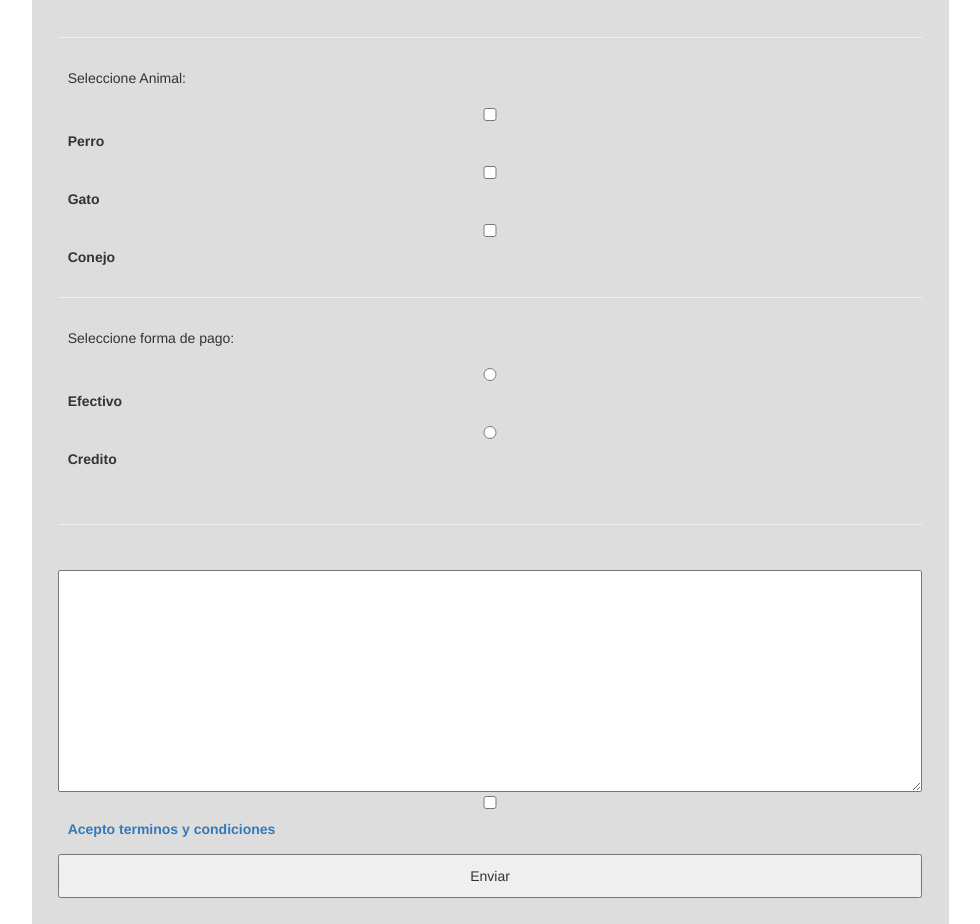
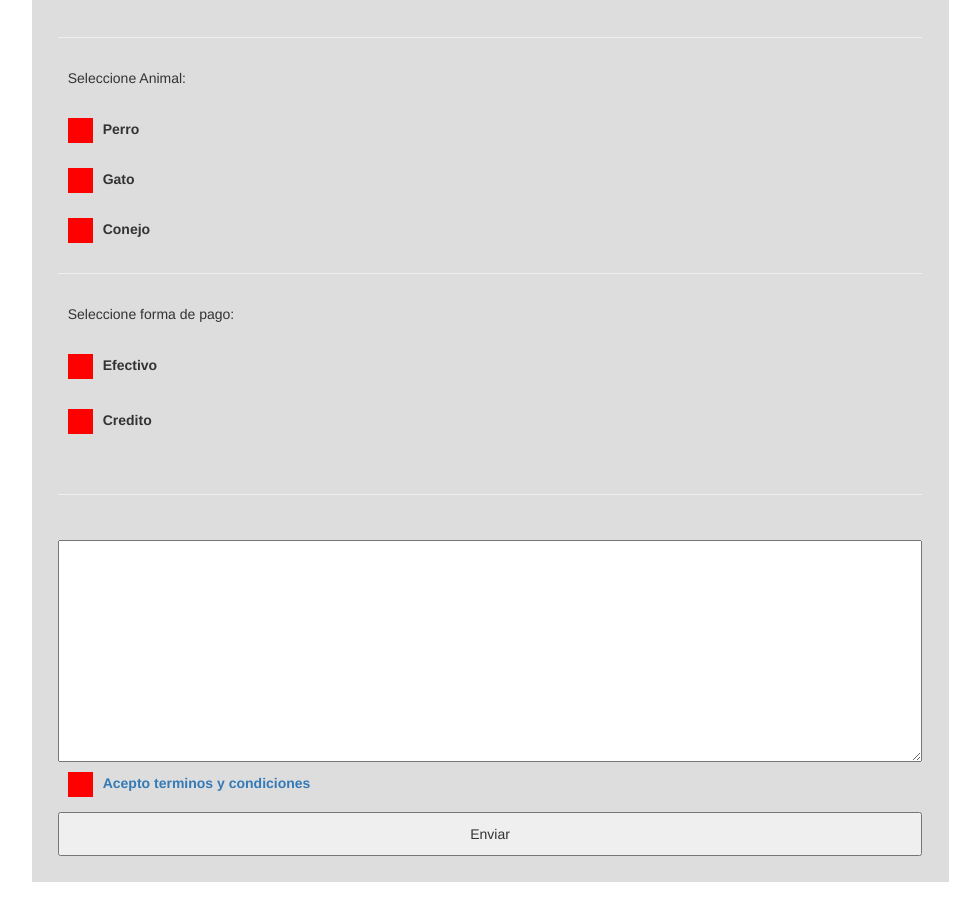
Before and after one commit to Thomascm19/-form-validation, a plain HTML site: page index.html in a window 1280 px wide. Shown: the part 613-1537 px from the top of the page, without its empty margins (150-1130 px from the left). After the commit the page ends 1495 px from the top, so only its background shows below. Drawn offline with nearby package versions, Linux system fonts and the light colour scheme.

Commit message:
Se añaden imagenes para retirar el html por defecto

```diff
--- a/css/style.css
+++ b/css/style.css
@@ -14,7 +14,7 @@
 	font-size: 20px;
 	color:white;
 }
-#formulario input, #formulario label, #formulario textarea, #formulario p,#formulario select{
+#formulario input, #formulario label, #formulario textarea, #formulario p, #formulario select{
 	display: block;
 	position: relative;
 	width: 100%;
@@ -22,3 +22,16 @@
 	font-size: 14px;
 
 }
+
+#formulario input[type="checkbox"],#formulario input[type="radio"]{
+    display: none;
+}
+
+#formulario label.box span,#formulario label.radio span{
+    display:inline-block;
+    width: 25px;
+    height: 25px;
+    background: red;
+    vertical-align: middle;
+    margin-right: 10px;
+}
--- a/index.html
+++ b/index.html
@@ -44,19 +44,19 @@ Validacion Formulario
 
 		<p>Seleccione Animal:</p>
 		<input type="checkbox" id="perro">
-		<label for="perro">Perro</label>
+		<label for="perro" class="box"><span></span>Perro</label>
 		<input type="checkbox" id="gato">
-		<label for="gato">Gato</label>
+		<label for="gato" class="box"><span></span>Gato</label>
 		<input type="checkbox" id="conejo">
-		<label for="conejo">Conejo</label>
+		<label for="conejo" class="box"><span></span>Conejo</label>
 
 		<hr>
 
 		<p>Seleccione forma de pago:</p>
-		<input type="radio" id="efectivo">
-		<label for="efectivo">Efectivo</label>
-		<input type="radio" id="credito">
-		<label for="credito">Credito</label>
+		<input type="radio" id="efectivo" name="pago" checked>
+		<label for="efectivo" class="radio"><span></span>Efectivo</label>
+		<input type="radio" id="credito" name="pago">
+		<label for="credito" class="radio"><span></span>Credito</label>
 
 		<br>
 
@@ -66,7 +66,7 @@ Validacion Formulario
 		<textarea id="mensaje" rows="10" required></textarea>
 
 		<input type="checkbox" id="terminos">
-		<label for="terminos"><a href="README.md" target="README.md">Acepto terminos y condiciones</a></label>
+		<label for="terminos" class="box"><span></span><a href="README.md" target="README.md">Acepto terminos y condiciones</a></label>
 
 		<input type="submit" value="Enviar">
 	</form>
```
